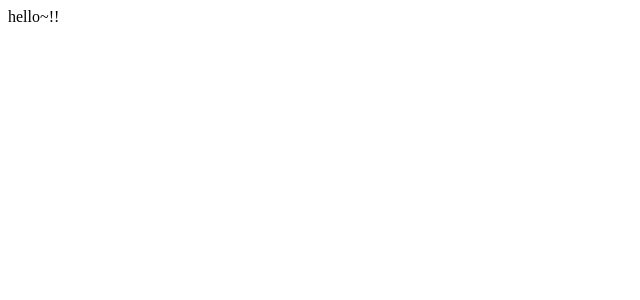
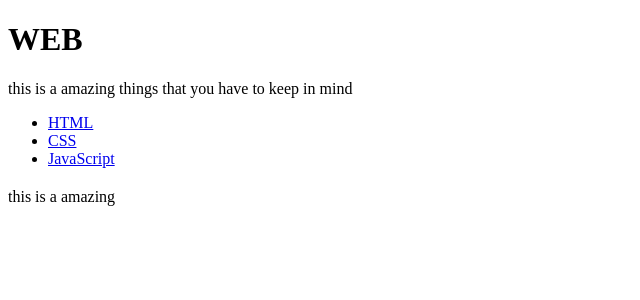
Before and after one commit to shinhyogeun/reactBasic, a React (Create React App) app: page / in a window 1280 px wide. Shown: the top 300 px of the page, without its empty margins (0-640 px from the left). Built offline with nearby package versions, Linux system fonts and the light colour scheme.

Commit message:
feat : 기본적인 react 기능 확인 및 모듈화

```diff
--- a/src/App.js
+++ b/src/App.js
@@ -1,11 +1,16 @@
 
 import { Component } from 'react';
+import List from "./components/list";
+import Header from "./components/header";
+import Content from "./components/content";
 
 class App extends Component {
   render() {
     return (
       <div className="App">
-        hello~!!
+        <Header title="WEB" sub="this is a amazing things that you have to keep in mind"></Header>
+        <List></List>
+        <Content titel="HTML" subs="this is a amazing"></Content>
       </div>
     );
   }
--- /dev/null
+++ b/src/components/content.js
@@ -0,0 +1,14 @@
+import { Component } from 'react';
+
+class Content extends Component {
+    render() {
+        return (
+            <article>
+                <h2>{this.props.title}</h2>
+                {this.props.subs}
+            </article>
+        )
+    }
+}
+
+export default Content
--- /dev/null
+++ b/src/components/header.js
@@ -0,0 +1,14 @@
+import { Component } from 'react';
+
+class Header extends Component {
+    render() {
+        return (
+            <header>
+                <h1>{this.props.title}</h1>
+                {this.props.sub}
+            </header>
+        )
+    }
+}
+
+export default Header
--- /dev/null
+++ b/src/components/list.js
@@ -0,0 +1,17 @@
+import { Component } from 'react';
+
+class List extends Component {
+  render() {
+    return (
+      <nav>
+        <ul>
+          <li><a href="1.html">HTML</a></li>
+          <li><a href="2.html">CSS</a></li>
+          <li><a href="3.html">JavaScript</a></li>
+        </ul>
+      </nav>
+    )
+  }
+}
+
+export default List
```
Also changed, not shown: public/pure.html (added, +23 -0 lines), 1 other file (tests, documents, lock files or other folders).
